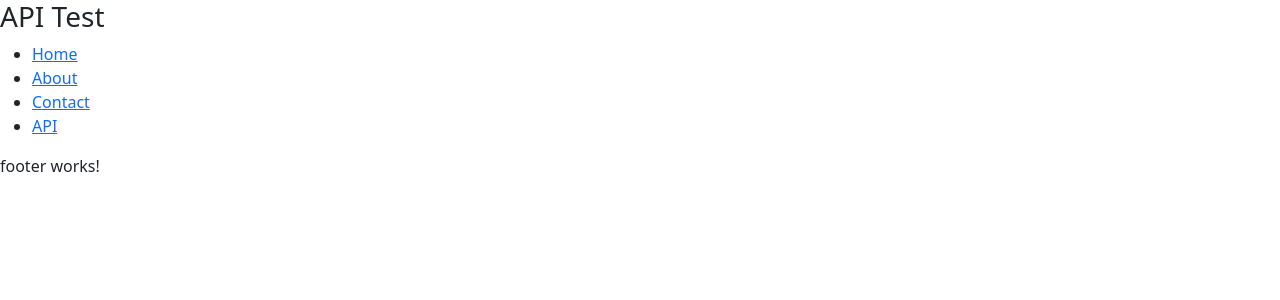
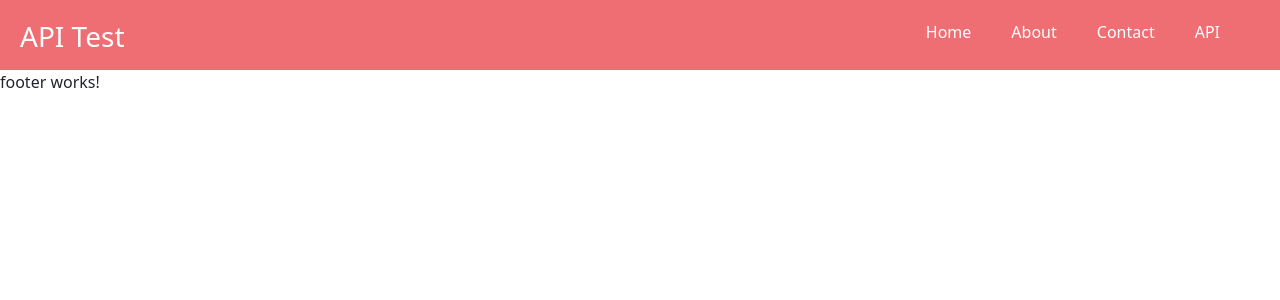
Before and after one commit to Mbote-Joseph/Api-Test, an Angular app: page / in a window 1280 px wide. Shown: the top 300 px of the page. Built offline with nearby package versions, Linux system fonts and the light colour scheme; no server answers.

Commit message:
Anguular App API Test

```diff
--- a/src/app/components/header/header.component.css
+++ b/src/app/components/header/header.component.css
@@ -0,0 +1,39 @@
+/**
+ * Copyright 2022 user
+ *
+ * Licensed under the Apache License, Version 2.0 (the "License");
+ * you may not use this file except in compliance with the License.
+ * You may obtain a copy of the License at
+ *
+ *     http://www.apache.org/licenses/LICENSE-2.0
+ *
+ * Unless required by applicable law or agreed to in writing, software
+ * distributed under the License is distributed on an "AS IS" BASIS,
+ * WITHOUT WARRANTIES OR CONDITIONS OF ANY KIND, either express or implied.
+ * See the License for the specific language governing permissions and
+ * limitations under the License.
+ */
+nav {
+  background-color: #ee6e73;
+  height: 70px;
+  width: 100%;
+  padding: 20px;
+
+  display: flex;
+  justify-content: space-between;
+  color: #fff;
+  text-decoration: none;
+}
+
+ul {
+  list-style-type: none;
+  display: flex;
+  justify-content: space-between;
+  text-decoration: none;
+  color: #fff;
+}
+li,a {
+  margin-right: 20px;
+  color: #fff;
+  text-decoration: none;
+}
--- a/src/index.html
+++ b/src/index.html
@@ -2,7 +2,7 @@
 <html lang="en">
   <head>
     <meta charset="utf-8" />
-    <title>Apitest</title>
+    <title>Api Testing</title>
     <base href="/" />
     <meta name="viewport" content="width=device-width, initial-scale=1" />
     <link rel="icon" type="image/x-icon" href="favicon.ico" />
```
